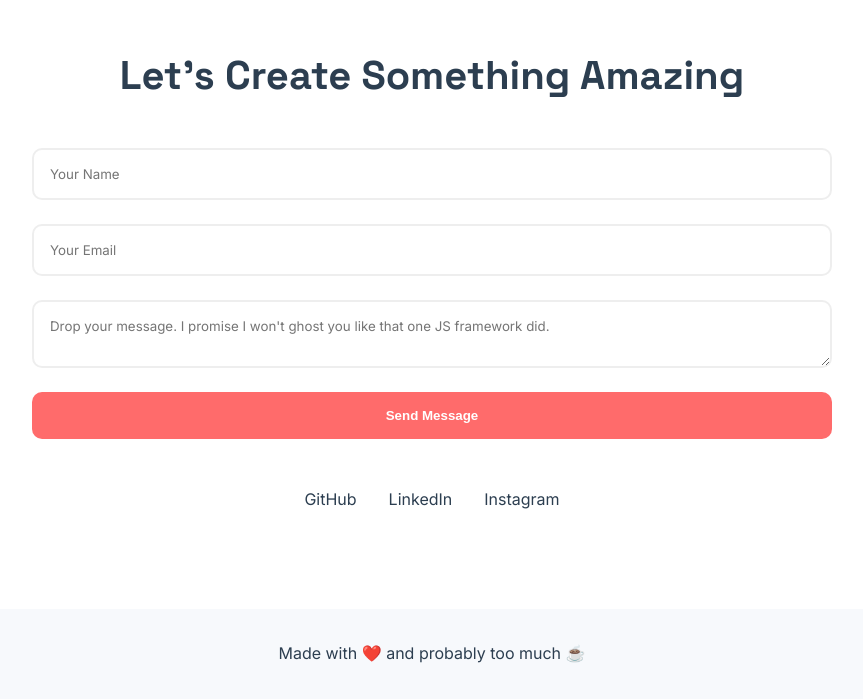
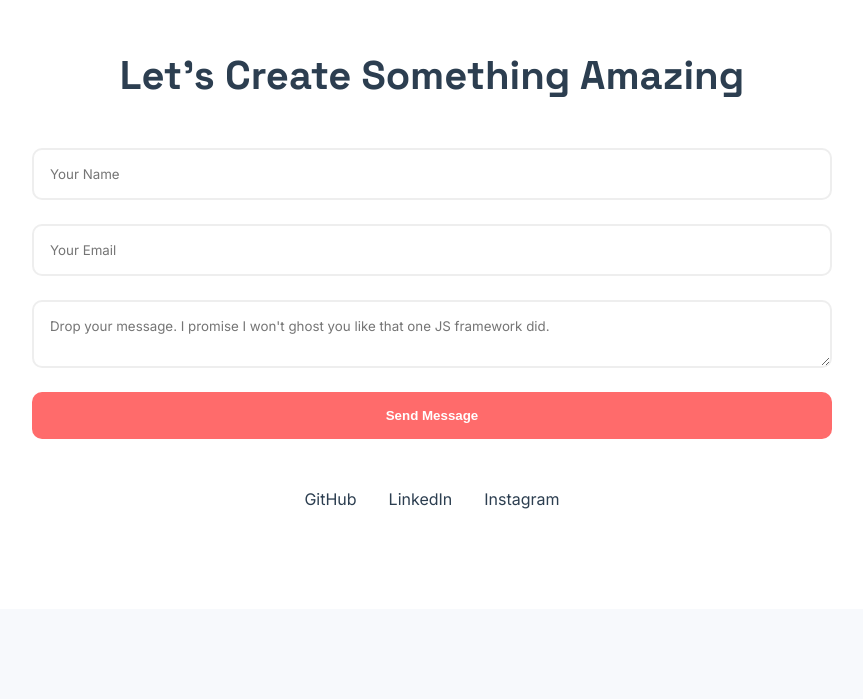
Before and after one commit to VIPUL-YADAV-S/website, a plain HTML site: page index.html in a window 1280 px wide. Shown: the part 3552-4251 px from the top of the page, without its empty margins (208-1071 px from the left). After the commit the page ends 4225 px from the top, so only its background shows below. Drawn offline with nearby package versions, Linux system fonts and the light colour scheme.

Commit message:
Update index.html

```diff
--- a/index.html
+++ b/index.html
@@ -100,7 +100,6 @@
 
     <!-- Footer -->
     <footer class="footer">
-        <p>Made with ❤️ and probably too much ☕</p>
     </footer>
 
     <!-- Scripts -->
```
